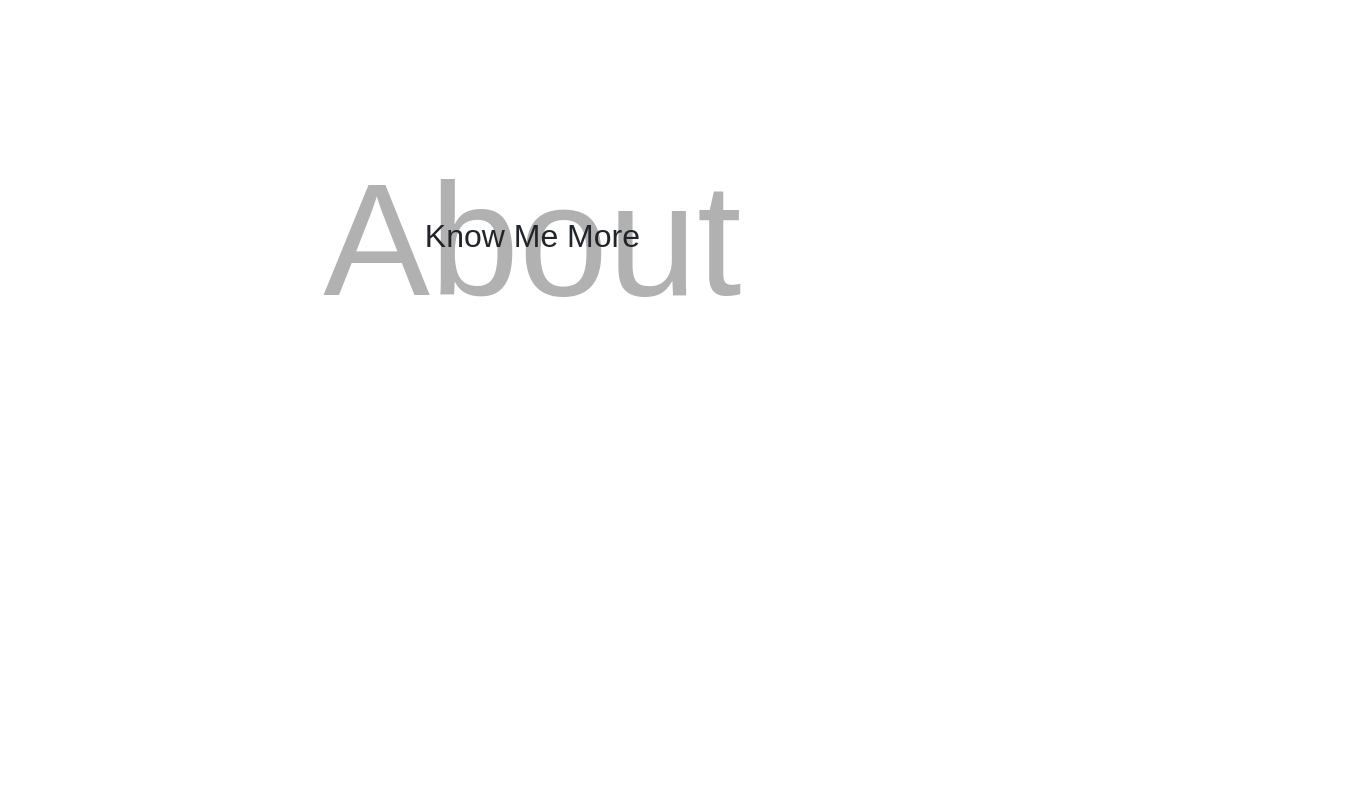
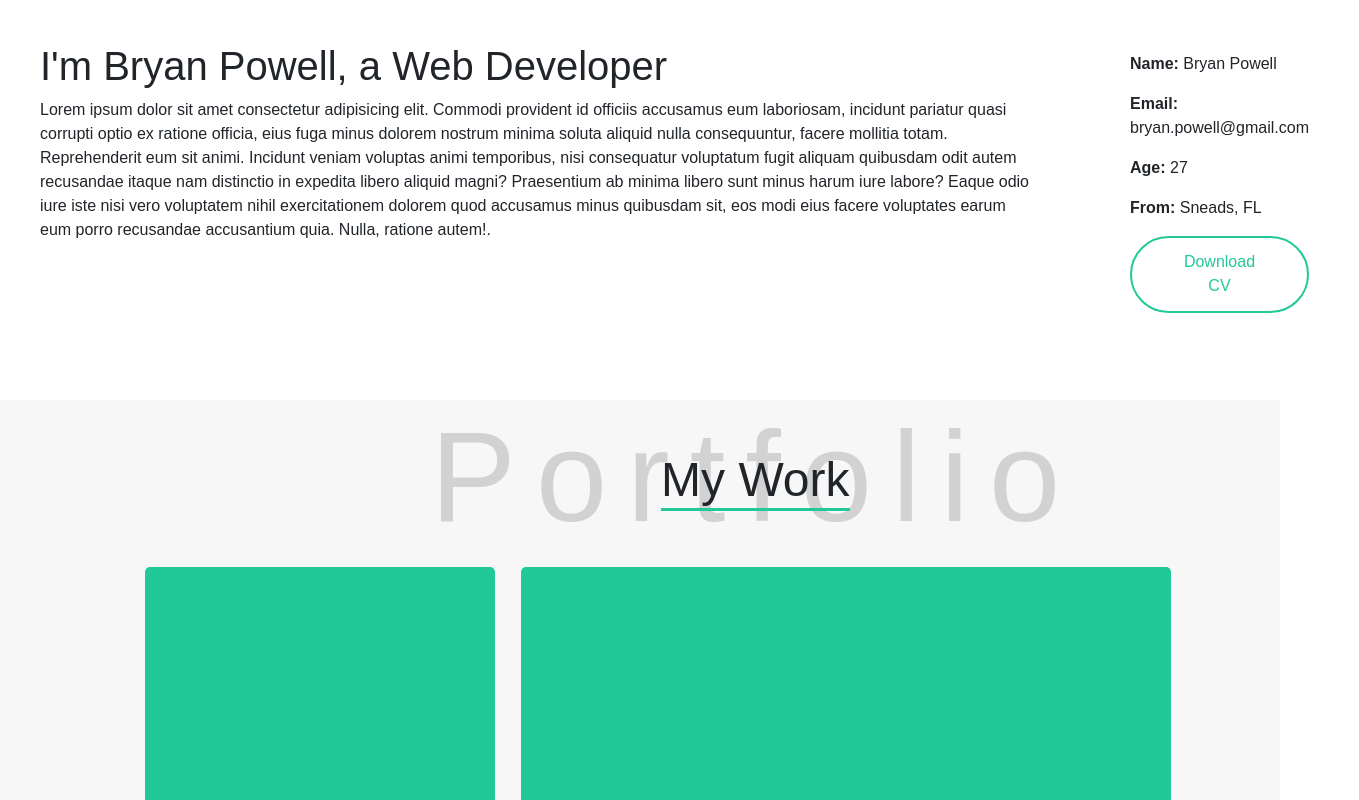
Before and after one commit to BryanPowell370/Portfolio, a Vue app: page / in a window 1280 px wide. Shown: the part 960-1760 px from the top of the page, 1359 px wide, since content can reach past the window. Before the commit the page ends 1600 px from the top, so only its background shows below. Built offline with nearby package versions, Linux system fonts and the light colour scheme.

Commit message:
Created Portfolio
Created the Portfolio layout.

```diff
--- a/src/components/Index/About.vue
+++ b/src/components/Index/About.vue
@@ -1,10 +1,51 @@
 <template lang="">
     <div class="aboutContainer">
-        <div>
+        <div class="titleWrapper">
+            <div>
+                <h1 class="WaterMark">About</h1>
+                <h2 class="KnowMore">Know Me More</h2>
+            </div>
+        </div>
+
+        <div class="textLayout">
 
 
-            <h1 class="WaterMark">About</h1>
-            <h2 class="KnowMore">Know Me More</h2>
+            <div class="textContainer">
+                <div class="wrapAboutInfo">
+
+
+                    <h1>I'm Bryan Powell, a Web Developer</h1>
+                    <p>Lorem ipsum dolor sit amet consectetur adipisicing elit. Commodi provident id officiis accusamus
+                        eum
+                        laboriosam, incidunt pariatur quasi corrupti optio ex ratione officia, eius fuga minus dolorem
+                        nostrum minima soluta aliquid nulla consequuntur, facere mollitia totam. Reprehenderit eum sit
+                        animi. Incidunt veniam voluptas animi temporibus, nisi consequatur voluptatum fugit aliquam
+                        quibusdam odit autem recusandae itaque nam distinctio in expedita libero aliquid magni?
+                        Praesentium
+                        ab minima libero sunt minus harum iure labore? Eaque odio iure iste nisi vero voluptatem nihil
+                        exercitationem dolorem quod accusamus minus quibusdam sit, eos modi eius facere voluptates earum
+                        eum
+                        porro recusandae accusantium quia. Nulla, ratione autem!.</p>
+                </div>
+            </div>
+
+
+            <div class="textContainer">
+                <li>
+                    <p><b>Name:</b> Bryan Powell</p>
+                </li>
+                <li>
+                    <p><b>Email:</b> bryan.powell@gmail.com</p>
+                </li>
+                <li>
+                    <p><b>Age:</b> 27</p>
+                </li>
+                <li>
+                    <p><b>From:</b> Sneads, FL</p>
+                </li>
+                <li><button class="button"> Download CV</button></li>
+            </div>
+
         </div>
     </div>
 </template>
--- a/src/components/Index/Projects.vue
+++ b/src/components/Index/Projects.vue
@@ -1,7 +1,23 @@
 <template lang="">
-    <div >
+   <div class="projectsLayout">
+    <div class="titleWrapper">
+        <div>
 
+
+            <h1 class="WaterMark">Portfolio</h1>
+            <h2 class="KnowMore">My Work</h2>
+        </div>
+
+        <div class="ProjectWrapper">
+           <div class="cards small"></div>
+           <div class="cards medium"></div>
+           <div class="cards large"></div>
+
+        </div>
     </div>
+   </div>
+
+
 </template>
 <script>
 export default {
--- a/src/components/Index/index.vue
+++ b/src/components/Index/index.vue
@@ -1,23 +1,23 @@
 <template  >
-<div>
-<Nav />
-<Banner />
-<About/>
-</div>
-
+  <div>
+    <Nav />
+    <Banner />
+    <About />
+    <Projects />
+  </div>
 </template>
 <script>
-import About from './About.vue';
-import Banner from './banner.vue';
-import Nav from './nav.vue';
+import About from "./About.vue";
+import Banner from "./banner.vue";
+import Nav from "./nav.vue";
+import Projects from "./Projects.vue";
 
 export default {
   components: {
-
     Nav,
     Banner,
     About,
-
+    Projects,
   },
 };
 </script>
--- a/src/components/scss/_about.scss
+++ b/src/components/scss/_about.scss
@@ -1,36 +1,34 @@
 @import "./variables";
 
 .aboutContainer {
-    @include fullScreen;
-    display: flex;
-    justify-content: center;
-    align-items: center;
-position: relative;
-bottom: 0;
-    div {
-
-        display: flex;
-     //   justify-content: center;
-     //   align-items: center;
-
-        .WaterMark {
-            font-size: 10rem;
-            position: relative;
-            top: 0;
-            margin: 10px;
-            color: rgb(177, 177, 177);
-        }
+   // @include fullScreen;
+width: 100vw;
+height: 70vh;
 
 
-        .KnowMore {
-            display: flex;
-            align-self: center;
-            justify-self: center;
-            position: relative;
-            top: 0;
-            right: 50%;
-            z-index: 10;
+
+
+    .textLayout {
+        display: flex;
+
+        width: fit-content;
+        margin: auto;
+
+        .textContainer {
+            width: fit-content;
+            margin: 40px;
+            list-style: none;
+
+
+            .wrapAboutInfo {
+                width: 1000px;
+            }
+
+            li {
+                margin: 10px;
+            }
         }
     }
 
+
 }
--- a/src/components/scss/_projects.scss
+++ b/src/components/scss/_projects.scss
@@ -0,0 +1,40 @@
+.projectsLayout {
+    background-color: $backgroundFade;
+    @include fullScreen;
+
+    .ProjectWrapper {
+
+        margin: auto;
+        width: 1000px;
+        display: grid;
+        grid-template-columns: repeat(2, 1fr);
+        grid-gap: 1rem;
+
+        .cards {
+            margin: 5px;
+            border-radius: 5px;
+            background-color: $buttonColor;
+
+
+        }
+
+        .small {
+            width: 350px;
+            height: 350px;
+        }
+
+        .medium {
+            width: 650px;
+            height: 350px;
+        }
+
+        .large {
+            grid-column: span 2;
+            width: 100%;
+            height: 250px;
+        }
+
+
+
+    }
+}
--- a/src/components/scss/_variables.scss
+++ b/src/components/scss/_variables.scss
@@ -1,4 +1,10 @@
 $buttonColor: #20c997;
+$background: white;
+$backgroundFade: rgb(247, 247, 247);
+
+.themeColor {
+    color: $buttonColor;
+}
 
 @mixin fitContent {
     width: fit-content;
@@ -26,3 +32,40 @@ $buttonColor: #20c997;
         background-color: $buttonColor;
     }
 }
+
+
+.titleWrapper {
+    display: block;
+
+
+    div {
+        @include fitContent;
+        display: flex;
+
+        justify-self: center;
+        margin: auto;
+
+
+        .WaterMark {
+            font-size: 8rem;
+            letter-spacing: 20px;
+            color: rgba(156, 156, 156, 0.404);
+            position: relative;
+            right: -25%;
+        }
+
+
+        .KnowMore {
+            font-size: 3rem;
+            display: flex;
+            justify-self: center;
+            position: relative;
+            right: 25%;
+            margin: auto;
+            z-index: 10;
+            border-bottom: $buttonColor 3px solid;
+
+
+        }
+    }
+}
--- a/src/components/scss/style.css
+++ b/src/components/scss/style.css
@@ -1,3 +1,7 @@
+.themeColor {
+  color: #20c997;
+}
+
 .button {
   background: transparent;
   text-decoration: none;
@@ -14,6 +18,45 @@
   transition: ease-in .25s;
   color: white;
   background-color: #20c997;
+}
+
+.titleWrapper {
+  display: block;
+}
+
+.titleWrapper div {
+  width: -webkit-fit-content;
+  width: -moz-fit-content;
+  width: fit-content;
+  height: -webkit-fit-content;
+  height: -moz-fit-content;
+  height: fit-content;
+  display: -webkit-box;
+  display: -ms-flexbox;
+  display: flex;
+  justify-self: center;
+  margin: auto;
+}
+
+.titleWrapper div .WaterMark {
+  font-size: 8rem;
+  letter-spacing: 20px;
+  color: rgba(156, 156, 156, 0.404);
+  position: relative;
+  right: -25%;
+}
+
+.titleWrapper div .KnowMore {
+  font-size: 3rem;
+  display: -webkit-box;
+  display: -ms-flexbox;
+  display: flex;
+  justify-self: center;
+  position: relative;
+  right: 25%;
+  margin: auto;
+  z-index: 10;
+  border-bottom: #20c997 3px solid;
 }
 
 .NavWrapper {
@@ -50,6 +93,10 @@
   text-align: center;
 }
 
+.themeColor {
+  color: #20c997;
+}
+
 .button {
   background: transparent;
   text-decoration: none;
@@ -66,6 +113,45 @@
   transition: ease-in .25s;
   color: white;
   background-color: #20c997;
+}
+
+.titleWrapper {
+  display: block;
+}
+
+.titleWrapper div {
+  width: -webkit-fit-content;
+  width: -moz-fit-content;
+  width: fit-content;
+  height: -webkit-fit-content;
+  height: -moz-fit-content;
+  height: fit-content;
+  display: -webkit-box;
+  display: -ms-flexbox;
+  display: flex;
+  justify-self: center;
+  margin: auto;
+}
+
+.titleWrapper div .WaterMark {
+  font-size: 8rem;
+  letter-spacing: 20px;
+  color: rgba(156, 156, 156, 0.404);
+  position: relative;
+  right: -25%;
+}
+
+.titleWrapper div .KnowMore {
+  font-size: 3rem;
+  display: -webkit-box;
+  display: -ms-flexbox;
+  display: flex;
+  justify-self: center;
+  position: relative;
+  right: 25%;
+  margin: auto;
+  z-index: 10;
+  border-bottom: #20c997 3px solid;
 }
 
 .banner {
@@ -188,6 +274,10 @@
   font-size: 50px;
 }
 
+.themeColor {
+  color: #20c997;
+}
+
 .button {
   background: transparent;
   text-decoration: none;
@@ -206,47 +296,112 @@
   background-color: #20c997;
 }
 
-.aboutContainer {
-  width: 100vw;
-  height: 100vh;
+.titleWrapper {
+  display: block;
+}
+
+.titleWrapper div {
+  width: -webkit-fit-content;
+  width: -moz-fit-content;
+  width: fit-content;
+  height: -webkit-fit-content;
+  height: -moz-fit-content;
+  height: fit-content;
   display: -webkit-box;
   display: -ms-flexbox;
   display: flex;
-  -webkit-box-pack: center;
-      -ms-flex-pack: center;
-          justify-content: center;
-  -webkit-box-align: center;
-      -ms-flex-align: center;
-          align-items: center;
-  position: relative;
-  bottom: 0;
+  justify-self: center;
+  margin: auto;
 }
 
-.aboutContainer div {
+.titleWrapper div .WaterMark {
+  font-size: 8rem;
+  letter-spacing: 20px;
+  color: rgba(156, 156, 156, 0.404);
+  position: relative;
+  right: -25%;
+}
+
+.titleWrapper div .KnowMore {
+  font-size: 3rem;
   display: -webkit-box;
   display: -ms-flexbox;
   display: flex;
+  justify-self: center;
+  position: relative;
+  right: 25%;
+  margin: auto;
+  z-index: 10;
+  border-bottom: #20c997 3px solid;
 }
 
-.aboutContainer div .WaterMark {
-  font-size: 10rem;
-  position: relative;
-  top: 0;
-  margin: 10px;
-  color: #b1b1b1;
+.aboutContainer {
+  width: 100vw;
+  height: 70vh;
 }
 
-.aboutContainer div .KnowMore {
+.aboutContainer .textLayout {
   display: -webkit-box;
   display: -ms-flexbox;
   display: flex;
-  -ms-flex-item-align: center;
-      align-self: center;
-  justify-self: center;
-  position: relative;
-  top: 0;
-  right: 50%;
-  z-index: 10;
+  width: -webkit-fit-content;
+  width: -moz-fit-content;
+  width: fit-content;
+  margin: auto;
+}
+
+.aboutContainer .textLayout .textContainer {
+  width: -webkit-fit-content;
+  width: -moz-fit-content;
+  width: fit-content;
+  margin: 40px;
+  list-style: none;
+}
+
+.aboutContainer .textLayout .textContainer .wrapAboutInfo {
+  width: 1000px;
+}
+
+.aboutContainer .textLayout .textContainer li {
+  margin: 10px;
+}
+
+.projectsLayout {
+  background-color: #f7f7f7;
+  width: 100vw;
+  height: 100vh;
+}
+
+.projectsLayout .ProjectWrapper {
+  margin: auto;
+  width: 1000px;
+  display: -ms-grid;
+  display: grid;
+  -ms-grid-columns: (1fr)[2];
+      grid-template-columns: repeat(2, 1fr);
+  grid-gap: 1rem;
+}
+
+.projectsLayout .ProjectWrapper .cards {
+  margin: 5px;
+  border-radius: 5px;
+  background-color: #20c997;
+}
+
+.projectsLayout .ProjectWrapper .small {
+  width: 350px;
+  height: 350px;
+}
+
+.projectsLayout .ProjectWrapper .medium {
+  width: 650px;
+  height: 350px;
+}
+
+.projectsLayout .ProjectWrapper .large {
+  grid-column: span 2;
+  width: 100%;
+  height: 250px;
 }
 
 * {
```
Also changed, not shown: 1 other file (tests, documents, lock files or other folders).
